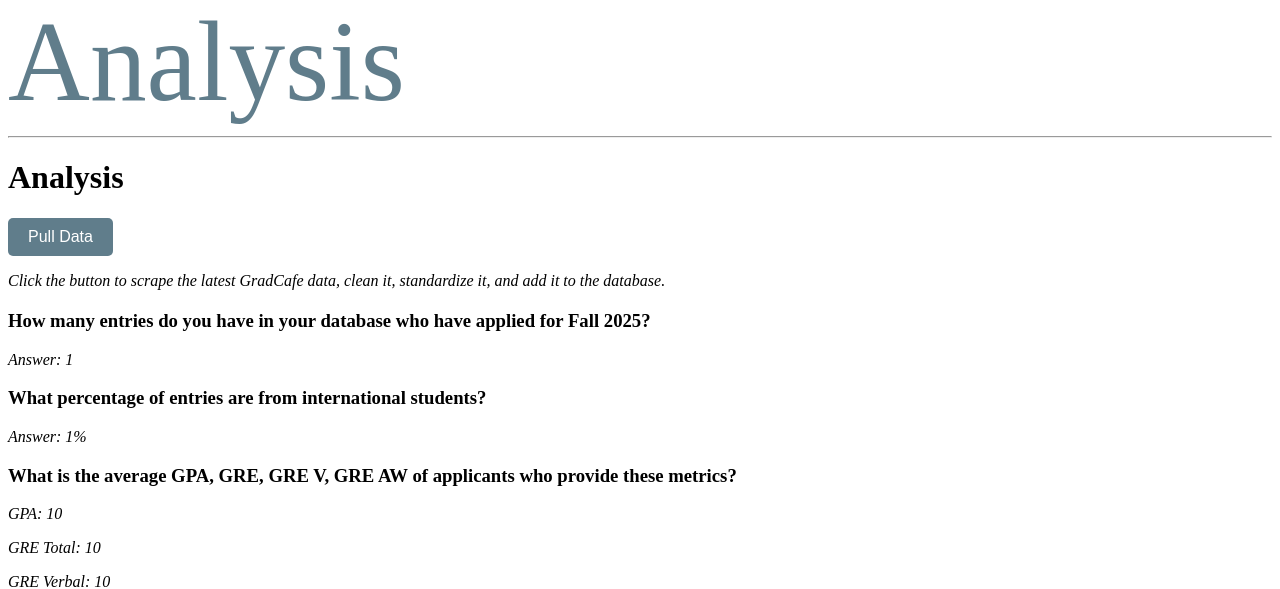
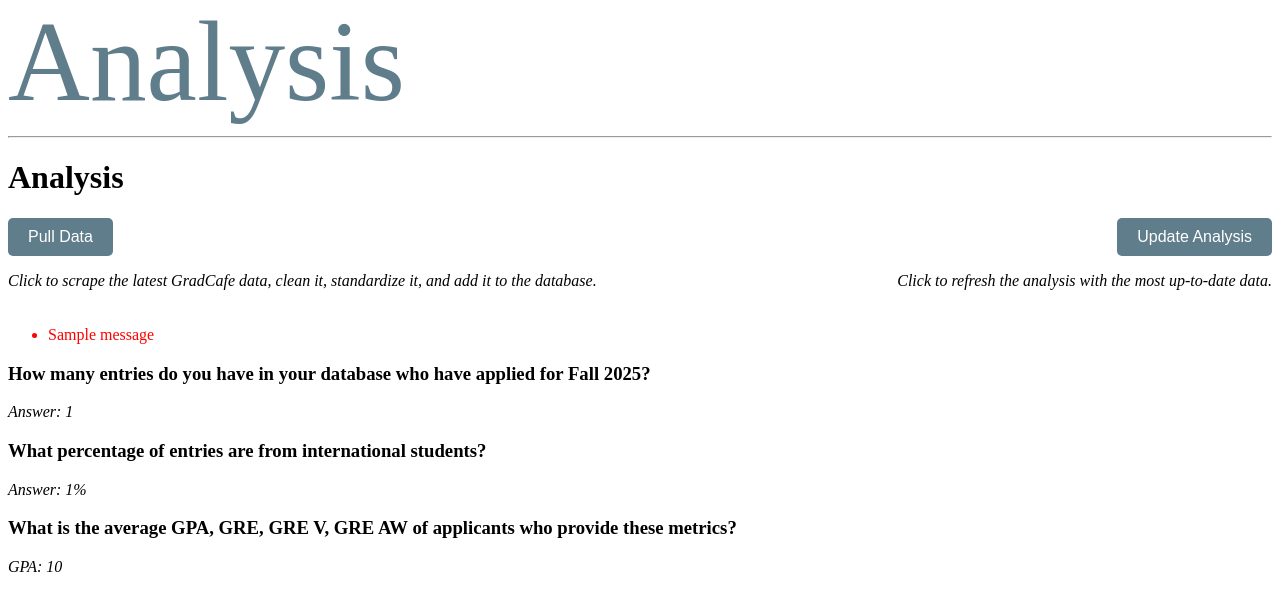
Before and after one commit to danielle-chan/jhu_software_concepts, a Flask app: template module_3/templates/index.html in a window 1280 px wide. Shown: the part 142-731 px from the top of the page. Run offline with Flask 2, Linux system fonts and the light colour scheme; the template is opened without the code that fills it: most values are stand-ins (such as "Sample title", 1, 10 or a date in 2020); one stand-in notice (Sample message) is shown; some libraries are stand-ins or nearby versions.

Commit message:
Final changes

```diff
--- a/module_3/requirements.txt
+++ b/module_3/requirements.txt
@@ -1,5 +1,3 @@
 Flask>=2.0
-python >= 3.10
 beautifulsoup4>=4.12.0
-urllib
-postgresql
+psycopq[binary]>=3.1
--- a/module_3/run.py
+++ b/module_3/run.py
@@ -1,11 +1,14 @@
 import psycopg
 import subprocess
-from flask import Flask, render_template, redirect, url_for
+from flask import Flask, render_template, redirect, url_for, flash
 
 from append_data import append_data
 
+is_running = False
+
 # Create the Flask application using the factory function defined within __init__.py
 app = Flask(__name__)
+app.secret_key = "secret_key" # Need a secret key to use flash
 
 def get_db_connection():
     """A function to connect to the database"""
@@ -172,6 +175,7 @@ def index():
         count_GRE=count_GRE
     )
 
+
 @app.route('/pull_data')
 def pull_data():
     """Scrape, clean, standardize , append new data"""
@@ -195,6 +199,18 @@ def pull_data():
     return redirect(url_for("index"))
 
 
+@app.route("/update_analysis")
+def update_analysis():
+    global is_running
+    if is_running:
+        flash("Please wait. Cannot update analysis while a data pull is running.")
+        return redirect(url_for("index"))
+
+    # Just reloading the analysis
+    flash("Analysis updated with the latest data.")
+    return redirect(url_for("index"))
+
+
 if __name__ == "__main__":
     # Start the Flask development server
     app.run(host="0.0.0.0", port=8000, debug=True)
--- a/module_3/scrape.py
+++ b/module_3/scrape.py
@@ -56,12 +56,12 @@ def scrape_data(pages=1500):
         dates_added = []
         statuses = []
         for td in date_html:
-            # only keep if it has no <div> inside
+            # Only keep if it has no <div> inside
             if not td.find("div"):
                 text = td.get_text(strip=True)
                 if text:  # skip empty ones
                     dates_added.append(text)
-            # if it has <div> inside, it's applicant status
+            # If it has <div> inside, it's applicant status
             else:
                 text = td.get_text(strip=True)
                 statuses.append(text)
@@ -89,7 +89,7 @@ def scrape_data(pages=1500):
             elif text in ["International", "American"]:
                 intl_flags.append(text)
 
-        # stitch them together by index
+        # Stitch them together by index
         for i in range(len(universities)):
             all_data.append({
                 "university": universities[i],
--- a/module_3/templates/index.html
+++ b/module_3/templates/index.html
@@ -5,14 +5,39 @@
 {% block content %}
   <h1>Analysis</h1>
 
-  <div style="margin-bottom: 20px;">
-    <form action="{{ url_for('pull_data') }}" method="get">
-      <button type="submit" style="padding:10px 20px; font-size:16px; background-color:#607d8b; color:white; border:none; border-radius:5px;">
-        Pull Data
-      </button>
-    </form>
-    <p><i>Click the button to scrape the latest GradCafe data, clean it, standardize it, and add it to the database.</i></p>
+  <div style="display: flex; justify-content: space-between; align-items: flex-start; margin-bottom: 20px; width: 100%;">
+
+    <!-- Pull Data (left) -->
+    <div style="flex: 1;">
+      <form action="{{ url_for('pull_data') }}" method="get" style="display:inline;">
+        <button type="submit" style="padding:10px 20px; font-size:16px; background-color:#607d8b; color:white; border:none; border-radius:5px;">
+          Pull Data
+        </button>
+      </form>
+      <p><i>Click to scrape the latest GradCafe data, clean it, standardize it, and add it to the database.</i></p>
+    </div>
+
+    <!-- Update Analysis (right) -->
+    <div style="flex: 1; text-align: right;">
+      <form action="{{ url_for('update_analysis') }}" method="get" style="display:inline;">
+        <button type="submit" style="padding:10px 20px; font-size:16px; background-color:#607d8b; color:white; border:none; border-radius:5px;">
+          Update Analysis
+        </button>
+      </form>
+      <p><i>Click to refresh the analysis with the most up-to-date data.</i></p>
+    </div>
+
   </div>
+
+{% with messages = get_flashed_messages() %}
+  {% if messages %}
+    <ul style="color: red;">
+      {% for msg in messages %}
+        <li>{{ msg }}</li>
+      {% endfor %}
+    </ul>
+  {% endif %}
+{% endwith %}
 
   <div class="analysis">
     <h3>How many entries do you have in your database who have applied for Fall 2025?</h3>
```
Also changed, not shown: module_3/README.txt, 4 other files.
